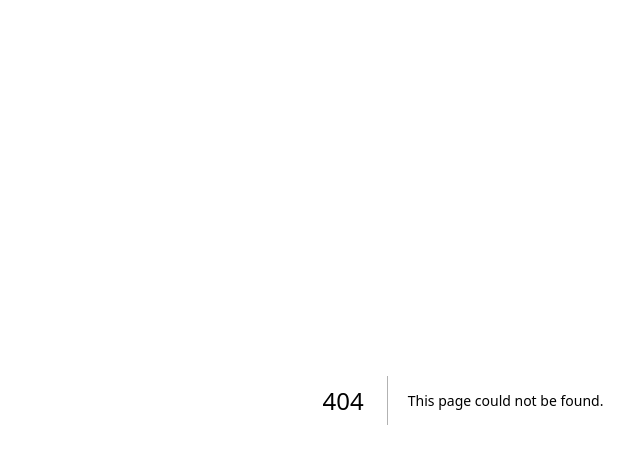
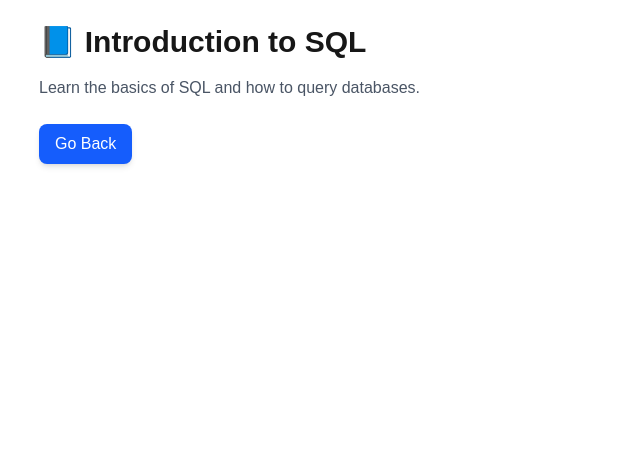
Before and after one commit to PawelPW/dashboard, a Next.js app: page /learning-center/materials/1 in a window 1280 px wide. Before the commit this address had no page. Shown: the top 464 px of the page, without its empty margins (177-817 px from the left). Built offline with nearby package versions, Linux system fonts and the light colour scheme.

Commit message:
page for specific material

```diff
--- /dev/null
+++ b/src/app/learning-center/materials/[id]/page.tsx
@@ -0,0 +1,28 @@
+"use client";
+
+import { useParams } from "next/navigation";
+import { materials } from "../../../../../public/data/materials"; // Adjust the path as necessary
+
+export default function MaterialDetailsPage() {
+  const { id } = useParams(); // Get the dynamic route parameter
+  console.log(`Material ID: ${id}`); // Log the ID for debugging
+  const material = materials.find((item) => item.id === Number(id)); // Find the material by ID
+  console.log(`Material details:`, material?.description); // Log the materials for debugging)
+
+  if (!material) {
+    return <p className="text-red-500">Material not found!</p>;
+  }
+
+  return (
+    <div className="p-6 max-w-4xl mx-auto">
+      <h1 className="text-3xl font-bold mb-4">{material.icon} {material.title}</h1>
+      <p className="text-gray-600 mb-6">{material.description}</p>
+      <button
+        onClick={() => history.back()}
+        className="px-4 py-2 bg-blue-600 text-white rounded-lg shadow-md hover:bg-blue-700 focus:outline-none focus:ring-2 focus:ring-blue-500 focus:ring-offset-2"
+      >
+        Go Back
+      </button>
+    </div>
+  );
+}
--- a/src/app/learning-center/materials/page.tsx
+++ b/src/app/learning-center/materials/page.tsx
@@ -2,7 +2,9 @@
 import LearningCenterLayout from "@/components/LearningCenterLayout";
 import Button from "@/components/Button";
 import { materials } from "../../../../public/data/materials";
+import { useRouter } from "next/navigation";
 export default function LearningMaterialsPage() {
+  const router = useRouter();
   return (
     <LearningCenterLayout>
       {/* Header Section */}
@@ -34,7 +36,7 @@ export default function LearningMaterialsPage() {
               <h2 className="text-xl font-semibold">{material.title}</h2>
             </div>
             <p className="text-gray-600 mb-4">{material.description}</p>
-            <Button onClick={() => alert(`Viewing ${material.title}`)}>
+            <Button onClick={() => router.push(`/learning-center/materials/${material.id}`)}>
               View Material
             </Button>
           </div>
```
